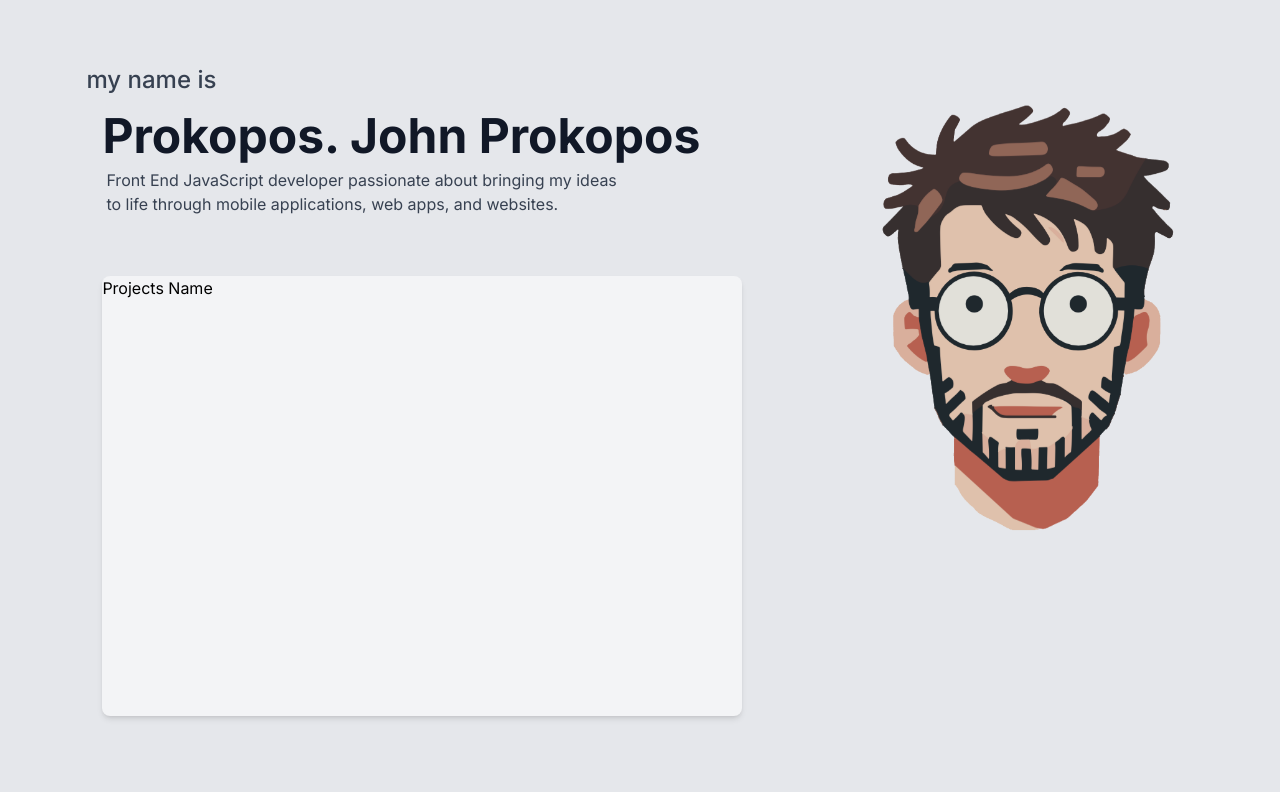
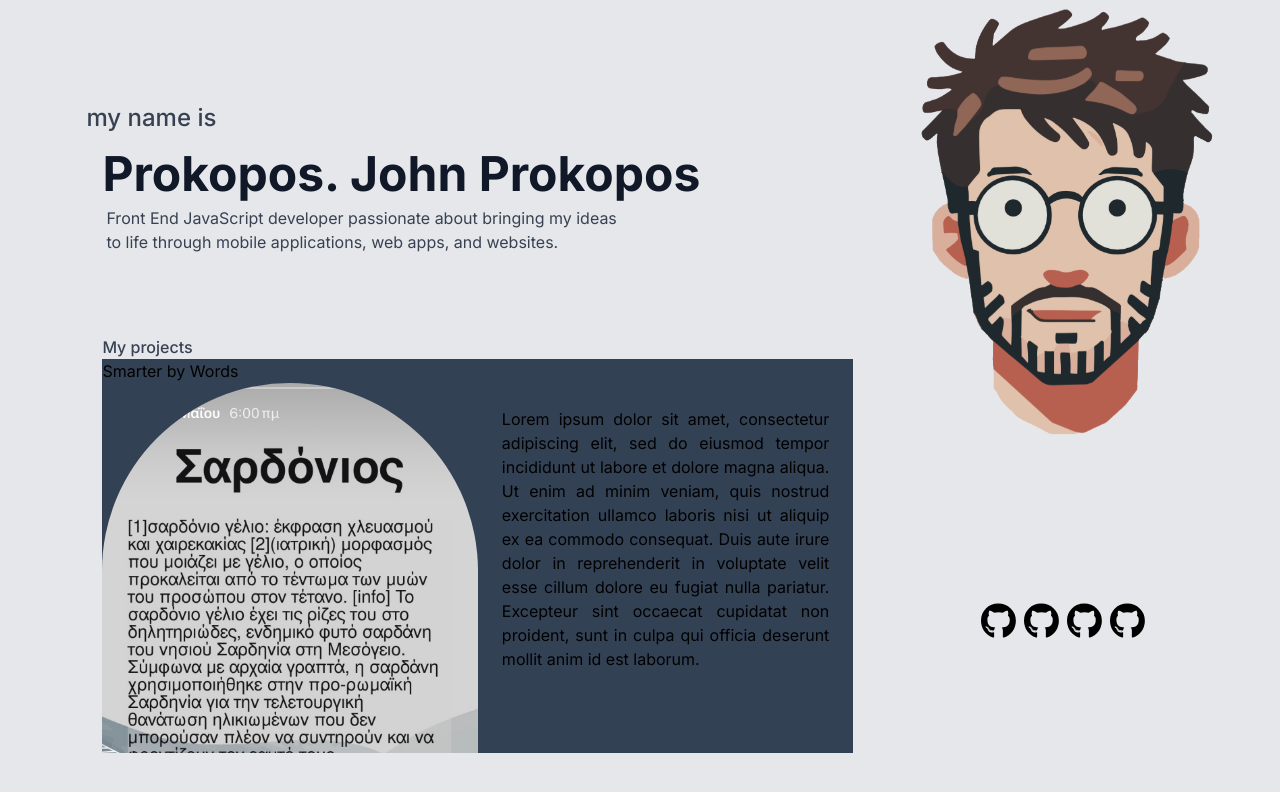
Before and after one commit to prokoposgiannis/porfolio-website, a Next.js app: page / in a window 1280 px wide. Shown: the top 792 px of the page. Built offline with nearby package versions, Linux system fonts and the light colour scheme.

Commit message:
basic screen layout refactoring and basic project's component layout initiation

```diff
--- a/src/app/components/MainBody.js
+++ b/src/app/components/MainBody.js
@@ -1,37 +1,46 @@
 import Image from "next/image";
-import ProjectsPage from "@/app/components/ProjectsPage";
+import ProjectsPage from "@/app/components/projects/ProjectsPage";
+
+import { FontAwesomeIcon } from "@fortawesome/react-fontawesome";
+import { faGithub } from "@fortawesome/free-brands-svg-icons";
 
 export default function MainBody() {
   return (
-    <div>
-      <section>
-        <div className="absolute top-1/4.6 left-1/4.6">
+    <div className="flex overflow-y-hidden">
+      <div className="flex flex-col w-2/3 pl-1/4.6 pt-1/4.6">
+        <div className="h-1/3">
           <h2 className="text-2xl font-medium text-gray-700 -ml-4">
             my name is
           </h2>
           <h1 className="text-5xl font-bold text-gray-900 mt-4">
             Prokopos. John Prokopos
           </h1>
-
           <p className="max-w-lg ml-1 mt-2 text-gray-700">
             Front End JavaScript developer passionate about bringing my ideas to
             life through mobile applications, web apps, and websites.
           </p>
         </div>
-        <div className="absolute top-1/4.5 right-1/4.6">
+        <div className="h-1/2.5">
+          <div className="h-full overflow-hidden">
+            <h1 className="font-medium  text-gray-700">My projects</h1>
+            <ProjectsPage />
+          </div>
+        </div>
+      </div>
+      <div className="flex flex-col items-center w-1/3">
         <Image
           src="/face.png"
           width={300}
           height={300}
           alt="Picture of the author"
         />
+        <div className="flex w-full justify-center flex-grow items-center">
+          <FontAwesomeIcon icon={faGithub} className="text-4xl pr-2" />
+          <FontAwesomeIcon icon={faGithub} className="text-4xl pr-2" />
+          <FontAwesomeIcon icon={faGithub} className="text-4xl pr-2" />
+          <FontAwesomeIcon icon={faGithub} className="text-4xl pr-2" />
         </div>
-      </section>
-      <section>
-        <div className="absolute bottom-1/4.6 mb-5 left-1/4.6 bg-gray-100 shadow-md rounded-lg mt-10 w-2/4 h-2/4.5">
-          <ProjectsPage />
       </div>
-      </section>
     </div>
   );
 }
--- /dev/null
+++ b/src/app/components/projects/ProjectPage.js
@@ -0,0 +1,30 @@
+import Image from "next/image";
+
+export default function Project() {
+  const title = "Smarter by Words";
+  const description =
+    "Lorem ipsum dolor sit amet, consectetur adipiscing elit, sed do eiusmod tempor incididunt ut labore et dolore magna aliqua. Ut enim ad minim veniam, quis nostrud exercitation ullamco laboris nisi ut aliquip ex ea commodo consequat. Duis aute irure dolor in reprehenderit in voluptate velit esse cillum dolore eu fugiat nulla pariatur. Excepteur sint occaecat cupidatat non proident, sunt in culpa qui officia deserunt mollit anim id est laborum.";
+  const image = "/image-place-holder.jpg";
+
+  return (
+    <div className="flex flex-col h-full w-full">
+      <h1>{title}</h1>
+      <div className="flex flex-row w-full">
+        <div className="w-1/2">
+          <Image
+            src={image}
+            width={400}
+            height={400}
+            layout="responsive"
+            objectFit="cover"
+            className="rounded-full"
+            alt="Picture of a project"
+          />
+        </div>
+        <div className="flex flex-col w-1/2 p-6">
+          <p className="text-justify">{description}</p>
+        </div>
+      </div>
+    </div>
+  );
+}
--- a/src/app/components/ProjectsPage.js
+++ b/src/app/components/projects/ProjectsPage.js
@@ -1,9 +1,10 @@
 import Link from "next/link";
+import ProjectPage from "@/app/components/projects/ProjectPage";
 
 export default function ProjectsPage() {
   return (
-    <div className="flex flex-row">
-      <h1>Projects Name</h1>
+    <div className="flex bg-slate-700">
+      <ProjectPage />
     </div>
   );
 }
--- a/tailwind.config.js
+++ b/tailwind.config.js
@@ -15,8 +15,9 @@ module.exports = {
       spacing: {
         "1/4.5": "12%",
         "1/4.6": "8%",
+        "1/2.5": "60%",
         "2/4.5": "55%",
-        "2/3.5": "65%",
+        "2/3.5": "75%",
       },
     },
   },
```
Also changed, not shown: package.json (+10 -5 lines), public/image-place-holder.jpg (added), 1 other file (tests, documents, lock files or other folders). Lines whose indentation alone changed are shown as unchanged.
